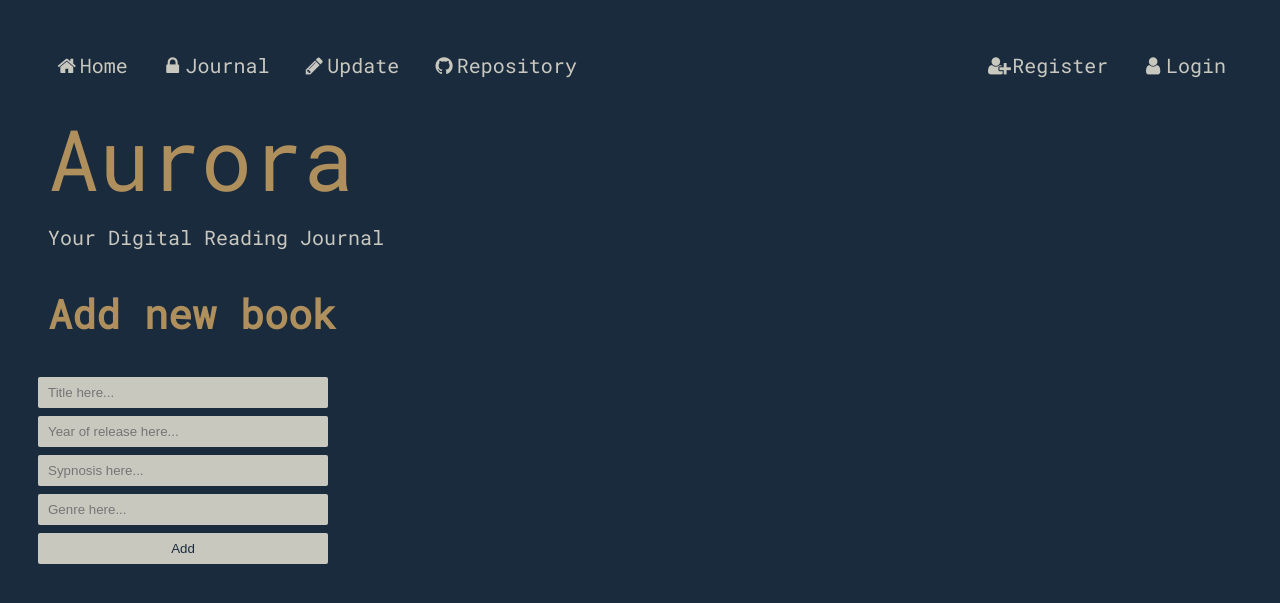
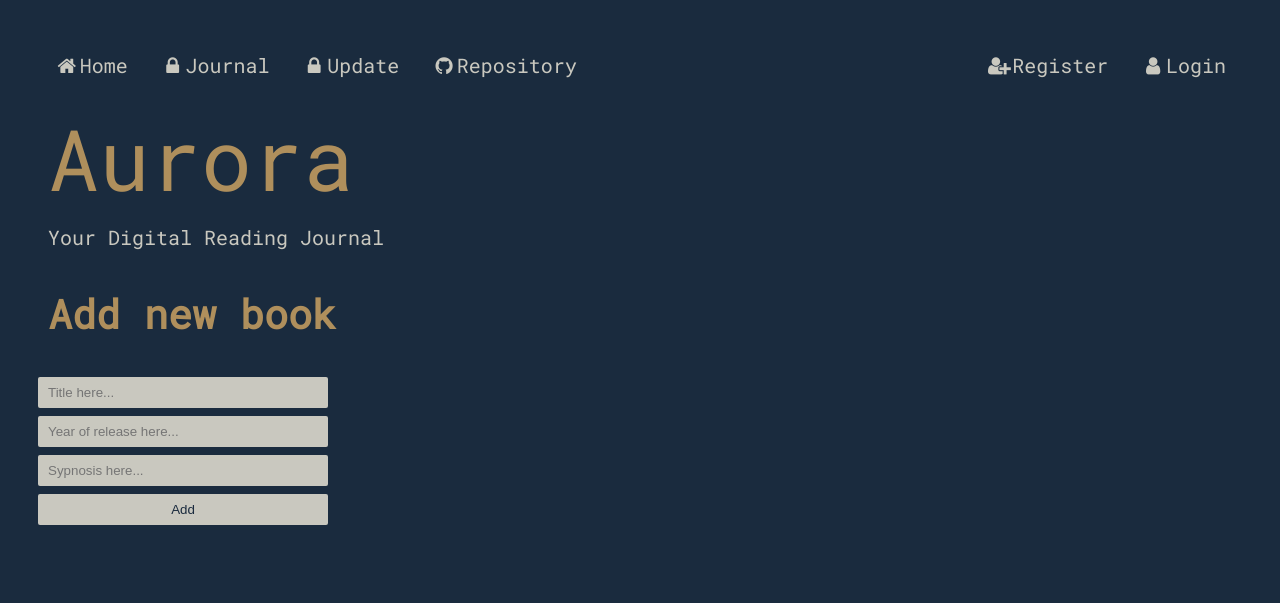
Before and after one commit to StephenHuang17253/aurora, a Flask app: page /update in a window 1280 px wide. Shown: the top 603 px of the page. Run offline with Flask 2, Linux system fonts and the light colour scheme; data comes from the database, SQL or seed files in the repository.

Commit message:
0.13 - Lock update page behind login
Users must login to access Update.

```diff
--- a/main.py
+++ b/main.py
@@ -43,7 +43,8 @@ def update():
         new_book.title = request.form.get("title")
         new_book.sypnosis = request.form.get("sypnosis")
         new_book.year = request.form.get("year")
-        new_book.genres = request.form.get("genres")
+        # new_book.genres = request.form.get("genres")
+        # new_book.authors = request.form.get("authors")
         db.session.add(new_book)
         db.session.commit()
     return render_template("update.html", book=book)
--- a/templates/layout.html
+++ b/templates/layout.html
@@ -18,10 +18,11 @@
             <li><a href="/"><i class="fa fa-fw fa-home"></i>Home</a></li>
             {% if current_user %}
             <li><a href="/journal"><i class="fa fa-fw fa-book"></i>Journal</a></li>
+            <li><a href="/update"><i class="fa fa-fw fa-pencil"></i>Update</a></li>
             {% else %}
             <li><a href="/"><i class="fa fa-fw fa-lock"></i>Journal</a></li>
+            <li><a href="/"><i class="fa fa-fw fa-lock"></i>Update</a></li>
             {% endif %}
-            <li><a href="/update"><i class="fa fa-fw fa-pencil"></i>Update</a></li>
             <li><a href="https://github.com/StephenHuang17253/aurora"><i class="fa fa-fw fa-github"></i>Repository</a></li>
             {% if current_user %}
             <li><a href="/logout"><i class="fa fa-fw fa-user-o"></i>Logout</a></li>
--- a/templates/update.html
+++ b/templates/update.html
@@ -5,7 +5,6 @@
     <input type="text" id="title" name="title" placeholder="Title here...">
     <input type="text" id="year" name="year" placeholder="Year of release here...">
     <input type="text" id="sypnosis" name="sypnosis" placeholder="Sypnosis here...">
-    <input type="text" id="genre" name="genre" placeholder="Genre here...">
     <input type="submit" class="button" value="Add">
   </form>
 
```
